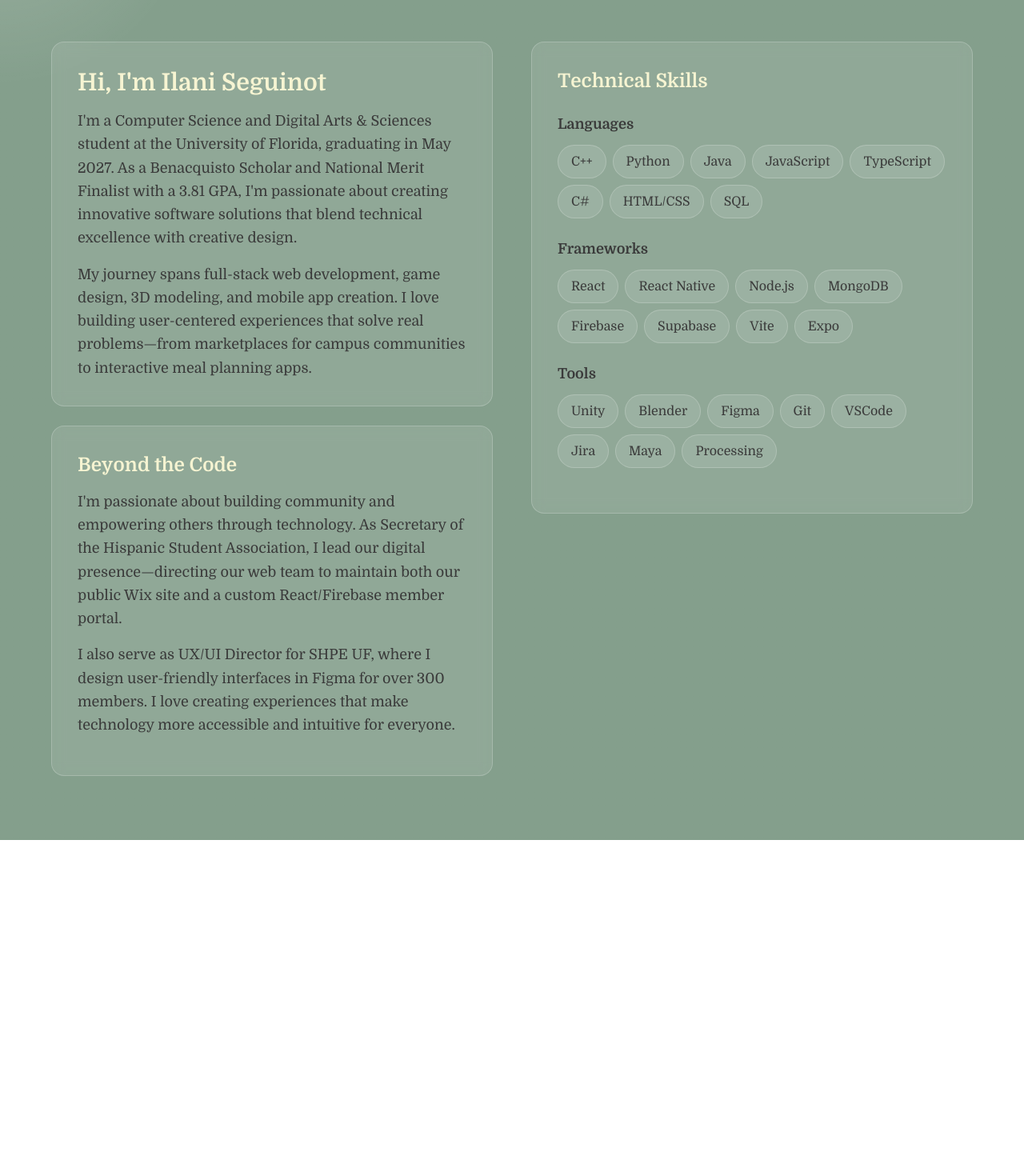
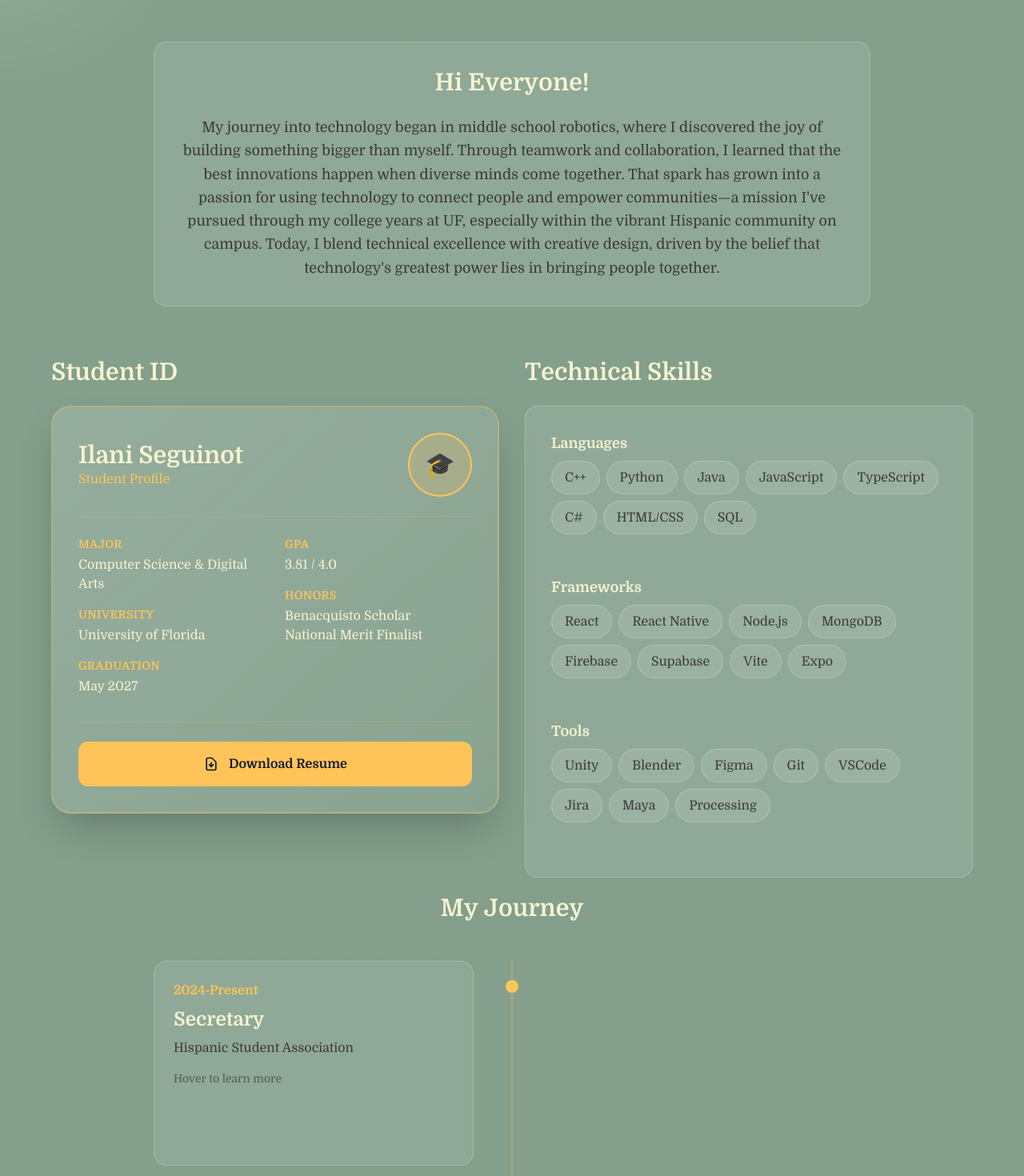
Before and after one commit to ilaniseguinot3/my-portfolio, a Next.js app: page / in a window 1280 px wide. Shown: the part 940-2410 px from the top of the page at 80% size. Before the commit the page ends 1990 px from the top, so only its background shows below. Built offline with nearby package versions, Linux system fonts and the light colour scheme.

Commit message:
New About Me Layout and Interactivity
student id card and timelines

```diff
--- a/components/About.tsx
+++ b/components/About.tsx
@@ -22,6 +22,39 @@ const About: React.FC = () => {
     frameworks: ["React", "React Native", "Node.js", "MongoDB", "Firebase", "Supabase", "Vite", "Expo"],
     tools: ["Unity", "Blender", "Figma", "Git", "VSCode", "Jira", "Maya", "Processing"],
   };
+
+  const involvements = [
+    {
+      year: "2024-Present",
+      title: "Secretary",
+      organization: "Hispanic Student Association",
+      description: "Leading our digital presence by directing the web team to maintain both our public Wix site and a custom React/Firebase member portal.",
+      impact: "Enhanced digital engagement for 500+ members"
+    },
+    {
+      year: "2024-Present",
+      title: "UX/UI Director",
+      organization: "SHPE UF",
+      description: "Designing user-friendly interfaces in Figma for over 300 members, making technology more accessible and intuitive.",
+      impact: "Improved user experience for 300+ members"
+    },
+    {
+      year: "2023-2024",
+      title: "IBM Full Stack Course",
+      organization: "Professional Development",
+      description: "Completing comprehensive training in full-stack development, focusing on modern web technologies and best practices.",
+      impact: "Built 10+ full-stack projects"
+    }
+  ];
+
+  const funFacts = [
+    { emoji: "🍜", label: "Favorite Food", value: "Thai Cuisine", favorite: "Pad See Ew" },
+    { emoji: "🎮", label: "Hobby", value: "Cozy Games", favorite: "Stardew Valley" },
+    { emoji: "🎵", label: "Passion", value: "Playlist Curation", favorite: "Indie Pop Vibes" },
+    { emoji: "📚", label: "Reading", value: "Historical Fantasy", favorite: "The Name of the Wind" },
+    { emoji: "👗", label: "Style", value: "Fashion Enthusiast", favorite: "Vintage Meets Modern" },
+    { emoji: "🚗", label: "Adventure", value: "Spontaneous Day Trips", favorite: "Beach Sunsets" }
+  ];
 
   const containerVariants = {
     hidden: { opacity: 0 },
@@ -58,7 +91,7 @@ const About: React.FC = () => {
         whileInView="visible"
         viewport={{ once: true, margin: "-100px" }}
       >
-        {/* Section Title with aura letters */}
+        {/* Section Title */}
         <HeaderWithAura
           text="About Me"
           className="text-5xl font-bold text-center mb-16 text-[#F6F4D2]"
@@ -67,74 +100,117 @@ const About: React.FC = () => {
           variants={itemVariants}
         />
 
-        <div className="grid md:grid-cols-2 gap-12 items-start">
-          {/* Left Column */}
-          <motion.div variants={itemVariants} className="space-y-6">
-            <div className="bg-white/10 backdrop-blur-sm rounded-2xl p-8 border border-white/20">
+        {/* Personal Introduction */}
+        <motion.div variants={itemVariants} className="mb-16">
+          <div className="bg-white/10 backdrop-blur-sm rounded-2xl p-8 border border-white/20 max-w-4xl mx-auto">
             <HeaderWithAura
-                text="Hi, I'm Ilani Seguinot"
-                className="text-3xl font-semibold text-[#F6F4D2] mb-4"
+              text="Hi Everyone!"
+              className="text-3xl font-semibold text-[#F6F4D2] mb-6 text-center"
               mouseX={mouseX}
               mouseY={mouseY}
             />
-              <p className="text-[#3A3A3A] text-lg leading-relaxed mb-4">
-                I'm a Computer Science and Digital Arts & Sciences student at the University of Florida,
-                graduating in May 2027. As a Benacquisto Scholar and National Merit Finalist with a 3.81 GPA,
-                I'm passionate about creating innovative software solutions that blend technical excellence with creative design.
-              </p>
-              <p className="text-[#3A3A3A] text-lg leading-relaxed">
-                My journey spans full-stack web development, game design, 3D modeling, and mobile app creation.
-                I love building user-centered experiences that solve real problems—from marketplaces for campus
-                communities to interactive meal planning apps.
+            <p className="text-[#3A3A3A] text-lg leading-relaxed text-center">
+              My journey into technology began in middle school robotics, where I discovered the joy of building
+              something bigger than myself. Through teamwork and collaboration, I learned that the best innovations
+              happen when diverse minds come together. That spark has grown into a passion for using technology to
+              connect people and empower communities—a mission I've pursued through my college years at UF, especially
+              within the vibrant Hispanic community on campus. Today, I blend technical excellence with creative design,
+              driven by the belief that technology's greatest power lies in bringing people together.
             </p>
           </div>
+        </motion.div>
 
-            {/* Beyond the Code */}
-            <motion.div
-              className="bg-white/10 backdrop-blur-sm rounded-2xl p-8 border border-white/20"
-              variants={itemVariants}
-            >
+        {/* Student ID + Technical Skills Side by Side */}
+        <motion.div variants={itemVariants} className="mb-20 max-w-6xl mx-auto grid md:grid-cols-2 gap-8">
+          {/* Student ID */}
+          <div>
             <HeaderWithAura
-                text="Beyond the Code"
-                className="text-2xl font-semibold text-[#F6F4D2] mb-4"
+              text="Student ID"
+              className="text-3xl font-semibold text-[#F6F4D2] mb-6 text-center md:text-left"
               mouseX={mouseX}
               mouseY={mouseY}
             />
-              <p className="text-[#3A3A3A] text-lg leading-relaxed mb-4">
-                I'm passionate about building community and empowering others through technology. As Secretary
-                of the Hispanic Student Association, I lead our digital presence—directing our web team to
-                maintain both our public Wix site and a custom React/Firebase member portal.
-              </p>
-              <p className="text-[#3A3A3A] text-lg leading-relaxed mb-4">
-                I also serve as UX/UI Director for SHPE UF, where I design user-friendly interfaces in Figma
-                for over 300 members. I love creating experiences that make technology more accessible and
-                intuitive for everyone.
-              </p>
-            </motion.div>
-          </motion.div>
+            <div className="bg-gradient-to-br from-white/15 to-white/5 backdrop-blur-md rounded-3xl p-8 border-2 border-[#FFC459]/30 shadow-2xl">
+              {/* ID Card Header */}
+              <div className="flex items-center justify-between mb-6 pb-6 border-b border-[#FFC459]/20">
+                <div>
+                  <h3 className="text-3xl font-bold text-[#F6F4D2]">Ilani Seguinot</h3>
+                  <p className="text-[#FFC459] font-medium">Student Profile</p>
+                </div>
+                <div className="w-20 h-20 bg-[#FFC459]/20 rounded-full flex items-center justify-center border-2 border-[#FFC459]">
+                  <span className="text-3xl">🎓</span>
+                </div>
+              </div>
 
-          {/* Right Column */}
-          <motion.div variants={itemVariants} className="space-y-6">
-            <div className="bg-white/10 backdrop-blur-sm rounded-2xl p-8 border border-white/20">
+              {/* ID Card Details */}
+              <div className="grid md:grid-cols-2 gap-6">
+                <div className="space-y-4">
+                  <div>
+                    <p className="text-[#FFC459] text-sm font-semibold uppercase tracking-wide mb-1">Major</p>
+                    <p className="text-[#F6F4D2] font-medium">Computer Science & Digital Arts</p>
+                  </div>
+                  <div>
+                    <p className="text-[#FFC459] text-sm font-semibold uppercase tracking-wide mb-1">University</p>
+                    <p className="text-[#F6F4D2] font-medium">University of Florida</p>
+                  </div>
+                  <div>
+                    <p className="text-[#FFC459] text-sm font-semibold uppercase tracking-wide mb-1">Graduation</p>
+                    <p className="text-[#F6F4D2] font-medium">May 2027</p>
+                  </div>
+                </div>
+                <div className="space-y-4">
+                  <div>
+                    <p className="text-[#FFC459] text-sm font-semibold uppercase tracking-wide mb-1">GPA</p>
+                    <p className="text-[#F6F4D2] font-medium">3.81 / 4.0</p>
+                  </div>
+                  <div>
+                    <p className="text-[#FFC459] text-sm font-semibold uppercase tracking-wide mb-1">Honors</p>
+                    <p className="text-[#F6F4D2] font-medium">Benacquisto Scholar</p>
+                    <p className="text-[#F6F4D2] font-medium">National Merit Finalist</p>
+                  </div>
+                </div>
+              </div>
+
+              {/* Resume Download Button */}
+              <div className="mt-8 pt-6 border-t border-[#FFC459]/20">
+                <motion.a
+                  href="/resume.pdf"
+                  download
+                  className="flex items-center justify-center gap-3 w-full bg-[#FFC459] text-gray-900 font-semibold py-4 rounded-xl"
+                  whileHover={{ scale: 1.02, backgroundColor: "#FFD380" }}
+                  whileTap={{ scale: 0.98 }}
+                >
+                  <svg className="w-5 h-5" fill="none" stroke="currentColor" viewBox="0 0 24 24">
+                    <path strokeLinecap="round" strokeLinejoin="round" strokeWidth={2} d="M12 10v6m0 0l-3-3m3 3l3-3m2 8H7a2 2 0 01-2-2V5a2 2 0 012-2h5.586a1 1 0 01.707.293l5.414 5.414a1 1 0 01.293.707V19a2 2 0 01-2 2z" />
+                  </svg>
+                  Download Resume
+                </motion.a>
+              </div>
+            </div>
+          </div>
+
+          {/* Technical Skills */}
+          <div>
             <HeaderWithAura
               text="Technical Skills"
-                className="text-2xl font-semibold text-[#F6F4D2] mb-6"
+              className="text-3xl font-semibold text-[#F6F4D2] mb-6 text-center md:text-left"
               mouseX={mouseX}
               mouseY={mouseY}
             />
-
+            <div className="bg-white/10 backdrop-blur-sm rounded-2xl p-8 border border-white/20 h-full flex flex-wrap justify-center md:justify-start gap-4">
               {Object.entries(skills).map(([category, skillList]) => (
-                <div key={category} className="mb-6">
-                  <h4 className="text-lg font-semibold text-[#3A3A3A] mb-3 capitalize">{category}</h4>
+                <div key={category} className="w-full mb-4">
+                  <h4 className="text-lg font-semibold text-[#F6F4D2] mb-2 capitalize">{category}</h4>
                   <div className="flex flex-wrap gap-2">
                     {skillList.map((skill) => (
                       <motion.span
                         key={skill}
-                        className="bg-white/10 rounded-full px-4 py-2 text-[#3A3A3A] font-medium border border-white/20"
+                        className="bg-white/10 rounded-full px-4 py-2 text-[#3A3A3A] font-medium border border-white/20 cursor-pointer"
                         whileHover={{
                           scale: 1.05,
                           backgroundColor: "rgba(255, 196, 89, 0.2)",
                           borderColor: "#FFC459",
+                          color: "#FFC459"
                         }}
                         transition={{ duration: 0.2 }}
                       >
@@ -145,36 +221,142 @@ const About: React.FC = () => {
                 </div>
               ))}
             </div>
+          </div>
         </motion.div>
+
+        {/* Involvements Timeline */}
+        <motion.div variants={itemVariants} className="mb-16">
+          <HeaderWithAura
+            text="My Journey"
+            className="text-3xl font-semibold text-[#F6F4D2] mb-12 text-center"
+            mouseX={mouseX}
+            mouseY={mouseY}
+          />
+          <div className="relative max-w-4xl mx-auto">
+            <div className="absolute left-1/2 top-0 bottom-0 w-0.5 bg-[#FFC459]/30 transform -translate-x-1/2 hidden md:block" />
+            {involvements.map((item, index) => (
+              <TimelineCard
+                key={index}
+                item={item}
+                index={index}
+                mouseX={mouseX}
+                mouseY={mouseY}
+              />
+            ))}
           </div>
+        </motion.div>
+
+        {/* Fun Facts ID Card */}
+        <motion.div variants={itemVariants}>
+          <HeaderWithAura
+            text="Quick Facts"
+            className="text-3xl font-semibold text-[#F6F4D2] mb-8 text-center"
+            mouseX={mouseX}
+            mouseY={mouseY}
+          />
+          <div className="grid grid-cols-2 md:grid-cols-3 gap-4 max-w-4xl mx-auto">
+            {funFacts.map((fact, index) => (
+              <QuickFactCard key={index} fact={fact} />
+            ))}
+          </div>
+        </motion.div>
+
+        {/* Call to Action */}
+        <motion.div className="text-center mt-16" variants={itemVariants}>
+          <p className="text-[#3A3A3A] text-xl mb-6">Want to work together or just say hi?</p>
+          <motion.button
+            className="px-8 py-4 bg-[#FFC459] text-gray-900 font-semibold rounded-full text-lg"
+            whileHover={{ scale: 1.05, backgroundColor: "#FFD380" }}
+            whileTap={{ scale: 0.95 }}
+            onClick={() => {
+              const contactSection = document.getElementById("contact");
+              contactSection?.scrollIntoView({ behavior: "smooth" });
+            }}
+          >
+            Get In Touch
+          </motion.button>
+        </motion.div>
       </motion.div>
     </section>
   );
 };
 
-// 🔸 HeaderWithAura and LetterSpan identical logic to Hero
+// Timeline Card Component
+const TimelineCard: React.FC<{
+  item: any;
+  index: number;
+  mouseX: any;
+  mouseY: any;
+}> = ({ item, index }) => {
+  const [isFlipped, setIsFlipped] = useState(false);
+  const isEven = index % 2 === 0;
+
+  return (
+    <motion.div
+      className={`relative mb-12 md:w-1/2 ${isEven ? 'md:pr-12 md:ml-0' : 'md:pl-12 md:ml-auto'}`}
+      initial={{ opacity: 0, x: isEven ? -50 : 50 }}
+      whileInView={{ opacity: 1, x: 0 }}
+      viewport={{ once: true }}
+      transition={{ duration: 0.6 }}
+    >
+      <div className="hidden md:block absolute top-6 w-4 h-4 bg-[#FFC459] rounded-full" style={{ [isEven ? 'right' : 'left']: '-8px' }} />
+      <div className="relative h-64 cursor-pointer perspective-1000" onMouseEnter={() => setIsFlipped(true)} onMouseLeave={() => setIsFlipped(false)}>
+        <motion.div className="relative w-full h-full" animate={{ rotateY: isFlipped ? 180 : 0 }} transition={{ duration: 0.6 }} style={{ transformStyle: "preserve-3d" }}>
+          <div className="absolute w-full h-full bg-white/10 backdrop-blur-sm rounded-2xl p-6 border border-white/20" style={{ backfaceVisibility: "hidden" }}>
+            <div className="text-[#FFC459] font-semibold mb-2">{item.year}</div>
+            <h4 className="text-2xl font-bold text-[#F6F4D2] mb-2">{item.title}</h4>
+            <p className="text-[#3A3A3A] font-medium mb-4">{item.organization}</p>
+            <p className="text-[#3A3A3A] text-sm opacity-70">Hover to learn more</p>
+          </div>
+          <div className="absolute w-full h-full bg-[#FFC459]/20 backdrop-blur-sm rounded-2xl p-6 border border-[#FFC459]" style={{ backfaceVisibility: "hidden", transform: "rotateY(180deg)" }}>
+            <p className="text-[#3A3A3A] mb-4">{item.description}</p>
+            <div className="mt-auto">
+              <div className="inline-block bg-[#FFC459] text-gray-900 px-4 py-2 rounded-full text-sm font-semibold">{item.impact}</div>
+            </div>
+          </div>
+        </motion.div>
+      </div>
+    </motion.div>
+  );
+};
+
+// Quick Fact Card
+const QuickFactCard: React.FC<{ fact: any }> = ({ fact }) => {
+  const [isFlipped, setIsFlipped] = useState(false);
+  return (
+    <div className="relative h-32 cursor-pointer perspective-1000" onMouseEnter={() => setIsFlipped(true)} onMouseLeave={() => setIsFlipped(false)}>
+      <motion.div className="relative w-full h-full" animate={{ rotateY: isFlipped ? 180 : 0 }} transition={{ duration: 0.6 }} style={{ transformStyle: "preserve-3d" }}>
+        <div className="absolute w-full h-full bg-white/10 backdrop-blur-sm rounded-xl p-6 border border-white/20 text-center flex flex-col items-center justify-center" style={{ backfaceVisibility: "hidden" }}>
+          <div className="text-4xl mb-2">{fact.emoji}</div>
+          <div className="text-[#F6F4D2] font-semibold text-sm mb-1">{fact.label}</div>
+          <div className="text-[#3A3A3A] text-sm">{fact.value}</div>
+        </div>
+        <div className="absolute w-full h-full bg-[#FFC459]/20 backdrop-blur-sm rounded-xl p-6 border border-[#FFC459] flex flex-col items-center justify-center text-center" style={{ backfaceVisibility: "hidden", transform: "rotateY(180deg)" }}>
+          <div className="text-2xl mb-2">{fact.emoji}</div>
+          <div className="text-[#F6F4D2] font-bold text-sm mb-1">My Favorite</div>
+          <div className="text-[#3A3A3A] text-sm font-medium">{fact.favorite}</div>
+        </div>
+      </motion.div>
+    </div>
+  );
+};
+
+// HeaderWithAura
 const HeaderWithAura: React.FC<{
   text: string;
   className?: string;
   variants?: any;
   mouseX: any;
   mouseY: any;
-}> = ({ text, className = "", variants, mouseX, mouseY }) => {
-  return (
+}> = ({ text, className = "", variants, mouseX, mouseY }) => (
   <motion.h3 className={className} variants={variants}>
     {splitLetters(text).map((letter, index) => (
-        <LetterSpan
-          key={index}
-          letter={letter}
-          mouseX={mouseX}
-          mouseY={mouseY}
-          initialColor="#F6F4D2"
-        />
+      <LetterSpan key={index} letter={letter} mouseX={mouseX} mouseY={mouseY} initialColor="#F6F4D2" />
     ))}
   </motion.h3>
 );
-};
 
+// LetterSpan
 const LetterSpan: React.FC<{
   letter: string;
   mouseX: any;
@@ -190,10 +372,8 @@ const LetterSpan: React.FC<{
       const latestY = mouseY.get();
       updateColor(latestX, latestY);
     };
-
     const unsubscribeX = mouseX.onChange(update);
     const unsubscribeY = mouseY.onChange(update);
-
     return () => {
       unsubscribeX();
       unsubscribeY();
@@ -202,42 +382,30 @@ const LetterSpan: React.FC<{
 
   const updateColor = (x: number, y: number) => {
     if (!letterRef.current) return;
-
     const rect = letterRef.current.getBoundingClientRect();
     const letterCenterX = rect.left + rect.width / 2;
     const letterCenterY = rect.top + rect.height / 2;
     const section = letterRef.current.closest("section");
     if (!section) return;
-
     const sectionRect = section.getBoundingClientRect();
     const relX = letterCenterX - sectionRect.left;
     const relY = letterCenterY - sectionRect.top;
-
     const distance = Math.sqrt(Math.pow(x - relX, 2) + Math.pow(y - relY, 2));
     const maxDistance = 250;
     const intensity = Math.max(0, 1 - distance / maxDistance);
-
     if (intensity === 0) {
       setColor(initialColor);
       return;
     }
-
-    // Interpolate between initialColor (#F6F4D2) and #FFC459
     const start = [246, 244, 210];
     const end = [255, 196, 89];
-
     const r = Math.round(start[0] + (end[0] - start[0]) * intensity);
     const g = Math.round(start[1] + (end[1] - start[1]) * intensity);
     const b = Math.round(start[2] + (end[2] - start[2]) * intensity);
-
     setColor(`rgb(${r}, ${g}, ${b})`);
   };
 
-  return (
-    <motion.span ref={letterRef} style={{ color, display: "inline-block" }}>
-      {letter === " " ? "\u00A0" : letter}
-    </motion.span>
-  );
+  return <motion.span ref={letterRef} style={{ color, display: "inline-block" }}>{letter === " " ? "\u00A0" : letter}</motion.span>;
 };
 
 export default About;
```
Also changed, not shown: 1 other file (tests, documents, lock files or other folders). Lines whose indentation alone changed are shown as unchanged.
